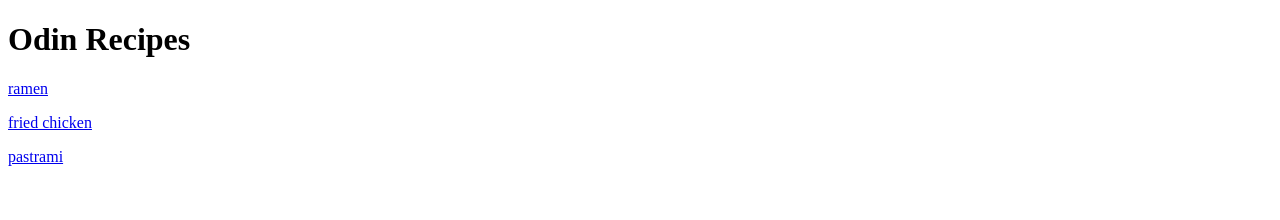
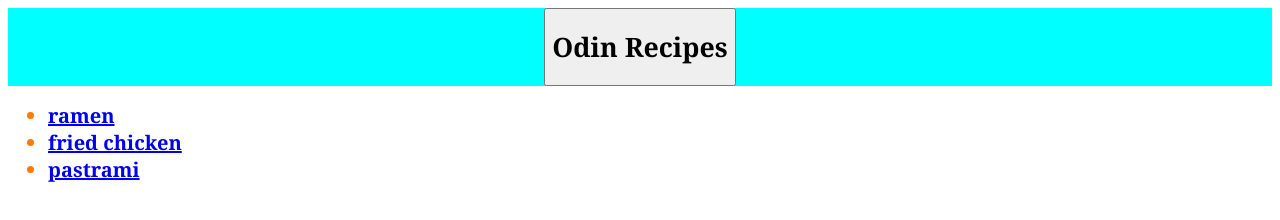
Before and after one commit to DNML31/odin-recipes, a plain HTML site: page index.html in a window 1280 px wide. Drawn offline with Linux system fonts and the light colour scheme.

Commit message:
Adding style to main recipe page
The whole page has a different font. The main header is a bigger font size
center aligned and also has a background color. The links leading to
the recipe pages have also been enlarged, colored orange and emboldened.

```diff
--- a/index.html
+++ b/index.html
@@ -3,17 +3,21 @@
 
 <head>
     <meta charset="utf-8">
-    <title></title>
+    <title>Recipe Page</title>
+    <link rel="stylesheet" href="style.css">
 </head>
 
 <body>
-    <h1>Odin Recipes</h1>
+    <div class="header"><button><h1>Odin Recipes</h1></button></div>
+    <ul>
+        <div class="page">
+            <li><a href="recipes/ramen/ramen.html">ramen</a></li>
 
-    <a href="recipes/ramen/ramen.html">ramen</a>
+            <li><a href="recipes/friedchicken/friedchicken.html">fried chicken</a></li>
 
-    <p><a href="recipes/friedchicken/friedchicken.html">fried chicken</a></p>
-
-    <p><a href="recipes/pastrami/pastrami.html">pastrami</a></p>
+            <li><a href="recipes/pastrami/pastrami.html">pastrami</a></p></li>
+        </div>
+    </ul>
 
 </body>
 
--- /dev/null
+++ b/style.css
@@ -0,0 +1,15 @@
+* {
+    font-family: Georgia, Verdana, Papyrus;
+}
+
+.page {
+    font-weight: bold;
+    font-size: 20px;
+    color: rgb(255, 123, 0);
+}
+
+.header {
+    font-size: 24px;
+    text-align: center;
+    background-color:aqua
+}
```
